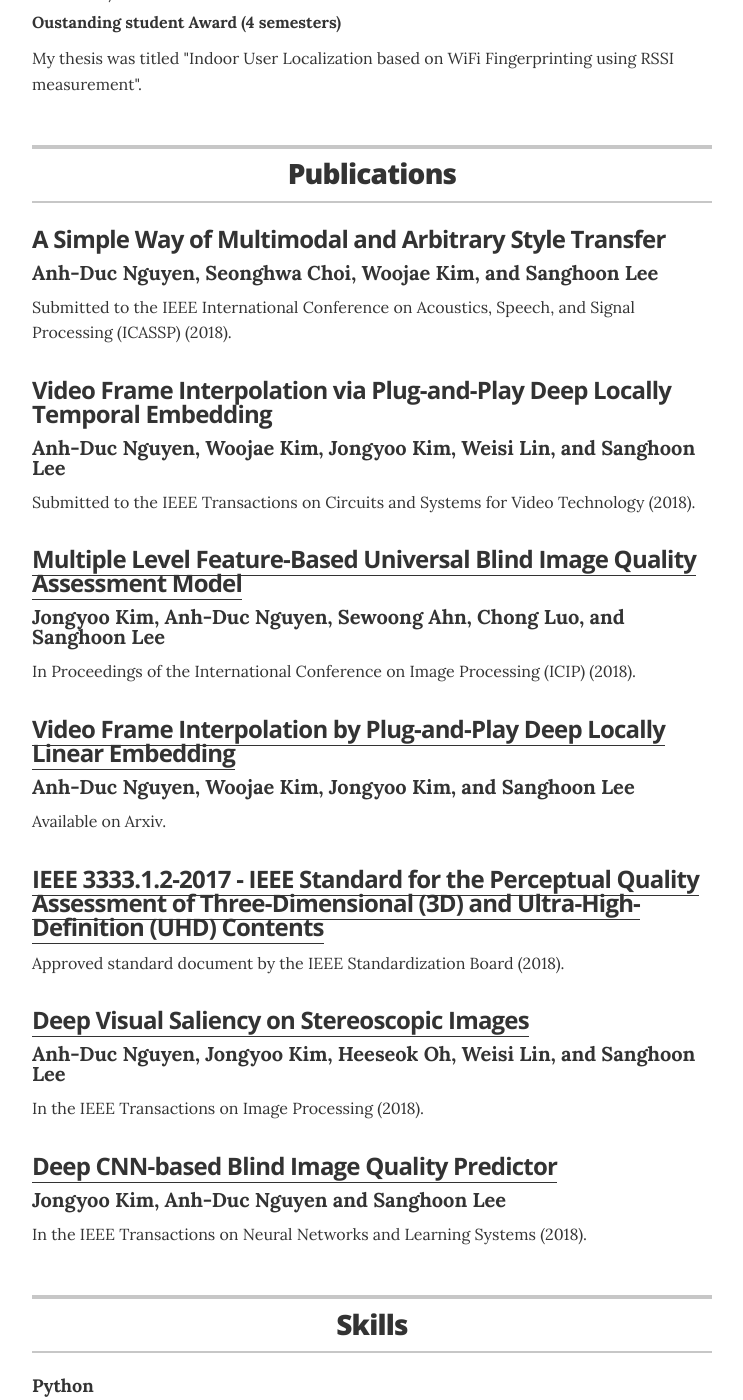
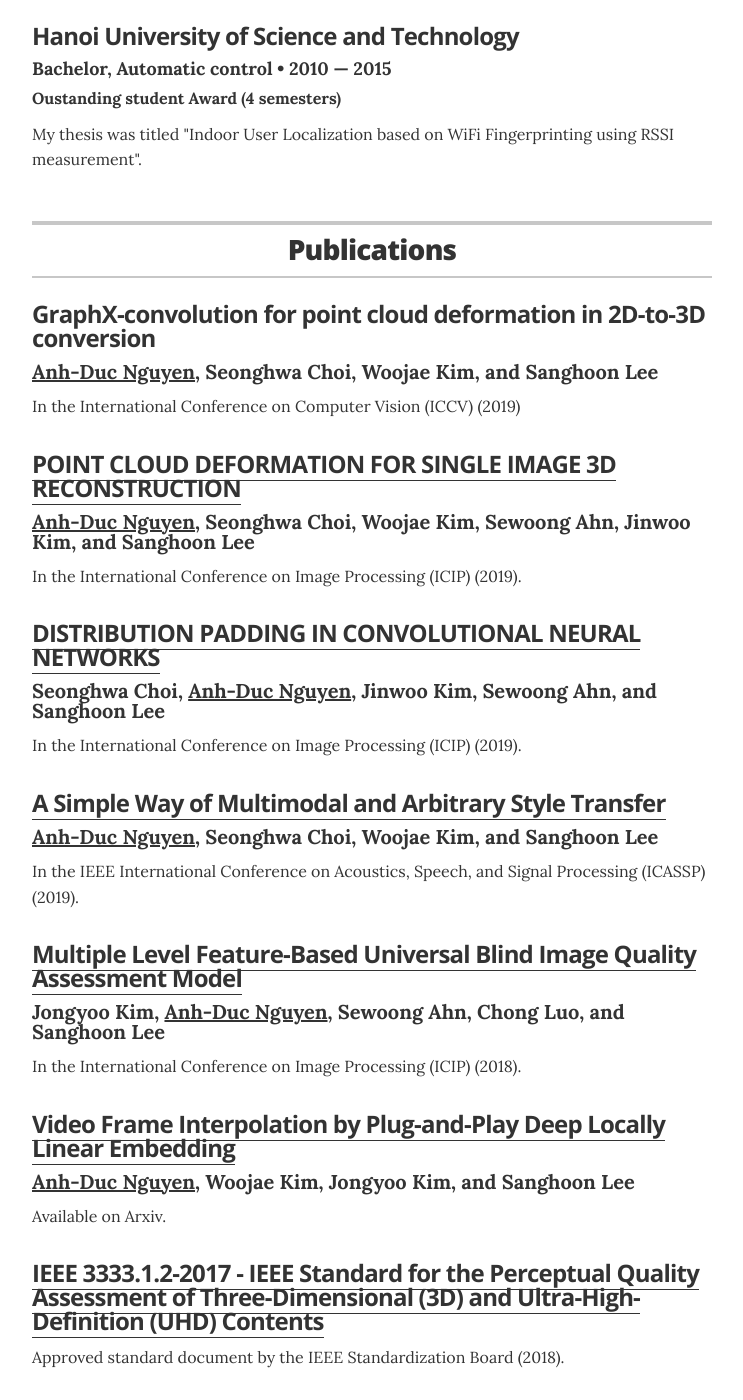
Before and after one commit to justanhduc/justanhduc.github.io, a Jekyll site: the page built from resume.html, in a window 1280 px wide and 1400 px high, scrolled down 956 px. Shown: the whole window, without its empty margins (268-1011 px from the left). Built offline with Jekyll 4.4.1, drawn with Linux system fonts in a browser that asks for light colours; some of the changed text lies outside the part shown.

Commit message:
update resume

```diff
--- a/_config.yml
+++ b/_config.yml
@@ -16,7 +16,8 @@
 resume_contact_telephone:       "+82-10-3458-9210"
 resume_contact_address:         "C703 Engineering Hall 3, Yonsei University, Seodaemun-gu, Seoul, Korea, 03722."
 resume_header_contact_info: "C703 Engineering Hall 3, Yonsei University, Seodaemun-gu, Seoul, Korea, 03722. | +8210-3458-9210 | adnguyen@yonsei.ac.kr"
-resume_header_intro: "<p>I am a passionate human trying to teach machine to learn. Currently, I am working towards my PhD in Computer Vision at Yonsei University. I am interested in computer vision, machine learning, deep learning, and statistics.</p>"
+resume_header_intro: "<p>I am a passionate human trying to teach machine to learn. Currently, I am working towards my PhD in Computer Vision at Yonsei University. I am interested in computer vision, machine learning, deep learning, and statistics.</p>
+<p>I am developing a high-level deep learning API on top of Pytorch <a href='https://neuralnet-pytorch.readthedocs.io' style='color:hotpink'>here</a>. This is my personal project during my little free time doing PhD.</p>"
 
 # use "yes" to display the email contact button,
 # "no" to display an "I'm not looking for work" message,
@@ -39,8 +40,6 @@
 # uncomment the options you wish to display, and add your own URL
 resume_social_links:
   resume_github_url:            "https://github.com/justanhduc"
-  #resume_twitter_url:           "http://twitter.com/jglovier"
-  #resume_dribbble_url:          "https://dribbble.com/jag"
   resume_facebook_url:          "https://m.facebook.com/Mr.DucAnhNguyen"
   resume_linkedin_url:          "https://www.linkedin.com/in/adnguyen-eee/"
   resume_instagram_url:         "https://www.instagram.com/_adnguyen/"
--- a/_data/interests.yml
+++ b/_data/interests.yml
@@ -1,4 +1,4 @@
 # Interests
 - description: Football. And football.
-- description: Books, including novels, philosophy, and... football.
+- description: Books, including novels, science, philosophy, and... football.
 - description: Movies.
--- a/_data/publications.yml
+++ b/_data/publications.yml
@@ -1,34 +1,43 @@
+- title: GraphX-convolution for point cloud deformation in 2D-to-3D conversion
+  authors: <u>Anh-Duc Nguyen</u>, Seonghwa Choi, Woojae Kim, and Sanghoon Lee
+  #url: ""
+  note: In the International Conference on Computer Vision (ICCV) (2019)
+
+- title: POINT CLOUD DEFORMATION FOR SINGLE IMAGE 3D RECONSTRUCTION
+  authors: <u>Anh-Duc Nguyen</u>, Seonghwa Choi, Woojae Kim, Sewoong Ahn, Jinwoo Kim, and Sanghoon Lee
+  url: "https://cmsworkshops.com/ICIP2019/Papers/ViewPaper.asp?PaperNum=2737"
+  note: In the International Conference on Image Processing (ICIP) (2019).
+
+- title: DISTRIBUTION PADDING IN CONVOLUTIONAL NEURAL NETWORKS
+  authors: Seonghwa Choi, <u>Anh-Duc Nguyen</u>, Jinwoo Kim, Sewoong Ahn, and Sanghoon Lee
+  url: "https://cmsworkshops.com/ICIP2019/Papers/ViewPaper.asp?PaperNum=2731"
+  note: In the International Conference on Image Processing (ICIP) (2019).
+
 - title: A Simple Way of Multimodal and Arbitrary Style Transfer
-  authors: Anh-Duc Nguyen, Seonghwa Choi, Woojae Kim, and Sanghoon Lee
-  # url: "#"
-  note: Submitted to the IEEE International Conference on Acoustics, Speech, and Signal Processing (ICASSP) (2018).
-
-- title: Video Frame Interpolation via Plug-and-Play Deep Locally Temporal Embedding
-  authors: Anh-Duc Nguyen, Woojae Kim, Jongyoo Kim, Weisi Lin, and Sanghoon Lee
-  # url: "#"
-  note: Submitted to the IEEE Transactions on Circuits and Systems for Video Technology (2018).
+  authors: <u>Anh-Duc Nguyen</u>, Seonghwa Choi, Woojae Kim, and Sanghoon Lee
+  url: "https://ieeexplore.ieee.org/abstract/document/8683493"
+  note: In the IEEE International Conference on Acoustics, Speech, and Signal Processing (ICASSP) (2019).
 
 - title: Multiple Level Feature-Based Universal Blind Image Quality Assessment Model
-  authors: Jongyoo Kim, Anh-Duc Nguyen, Sewoong Ahn, Chong Luo, and Sanghoon Lee
+  authors: Jongyoo Kim, <u>Anh-Duc Nguyen</u>, Sewoong Ahn, Chong Luo, and Sanghoon Lee
   url: "https://ieeexplore.ieee.org/document/8451346"
-  note: In Proceedings of the International Conference on Image Processing (ICIP) (2018).
+  note: In the International Conference on Image Processing (ICIP) (2018).
 
 - title: Video Frame Interpolation by Plug-and-Play Deep Locally Linear Embedding
-  authors: Anh-Duc Nguyen, Woojae Kim, Jongyoo Kim, and Sanghoon Lee
+  authors: <u>Anh-Duc Nguyen</u>, Woojae Kim, Jongyoo Kim, and Sanghoon Lee
   url: "https://arxiv.org/abs/1807.01462"
   note: Available on Arxiv.
 
 - title: IEEE 3333.1.2-2017 - IEEE Standard for the Perceptual Quality Assessment of Three-Dimensional (3D) and Ultra-High-Definition (UHD) Contents
-  #authors: Anh-Duc Nguyen, Jongyoo Kim, Heeseok Oh and Sanghoon Lee
   url: "https://standards.ieee.org/standard/3333_1_2-2017.html"
   note: Approved standard document by the IEEE Standardization Board (2018).
 
 - title: Deep Visual Saliency on Stereoscopic Images
-  authors: Anh-Duc Nguyen, Jongyoo Kim, Heeseok Oh, Weisi Lin, and Sanghoon Lee
+  authors: <u>Anh-Duc Nguyen</u>, Jongyoo Kim, Heeseok Oh, Weisi Lin, and Sanghoon Lee
   url: "https://ieeexplore.ieee.org/document/8520871"
   note: In the IEEE Transactions on Image Processing (2018).
 
 - title: Deep CNN-based Blind Image Quality Predictor
-  authors: Jongyoo Kim, Anh-Duc Nguyen and Sanghoon Lee
+  authors: Jongyoo Kim, <u>Anh-Duc Nguyen</u>, and Sanghoon Lee
   url: "https://ieeexplore.ieee.org/document/8383698"
   note: In the IEEE Transactions on Neural Networks and Learning Systems (2018).
```
